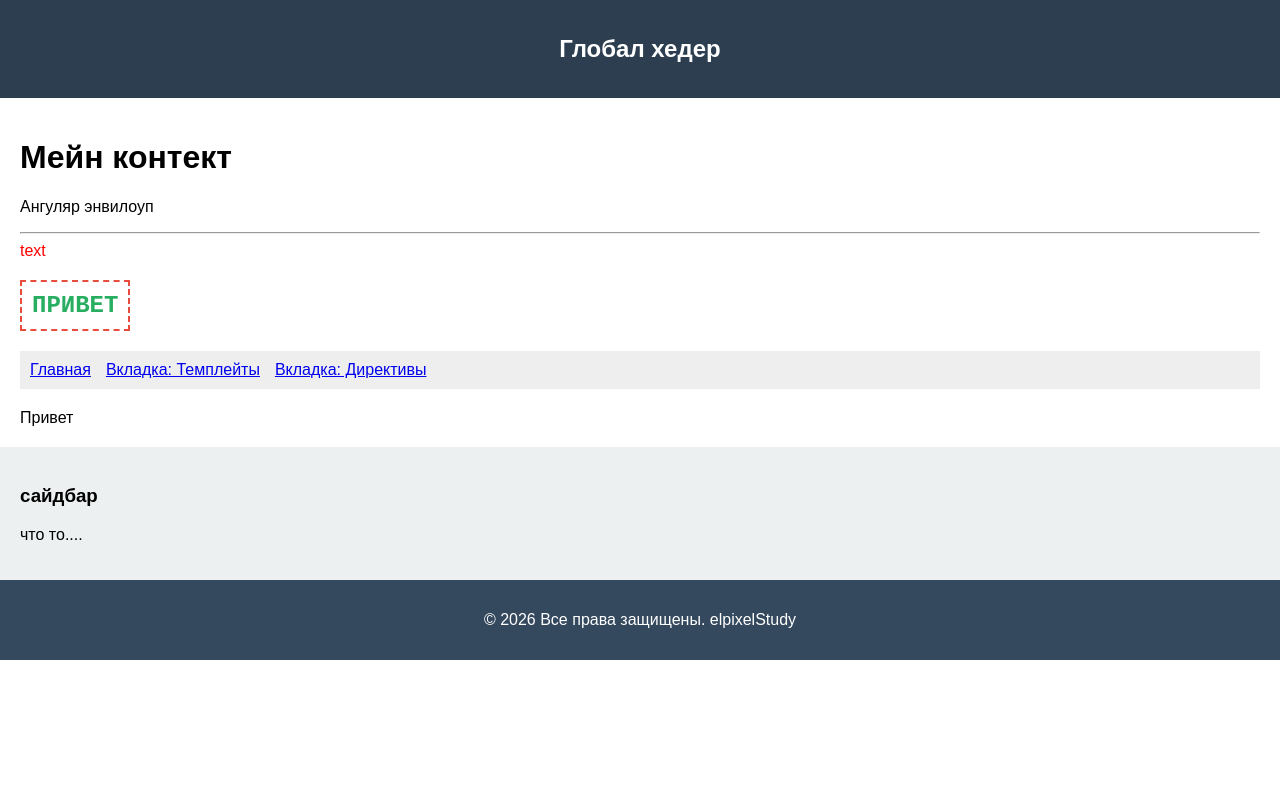
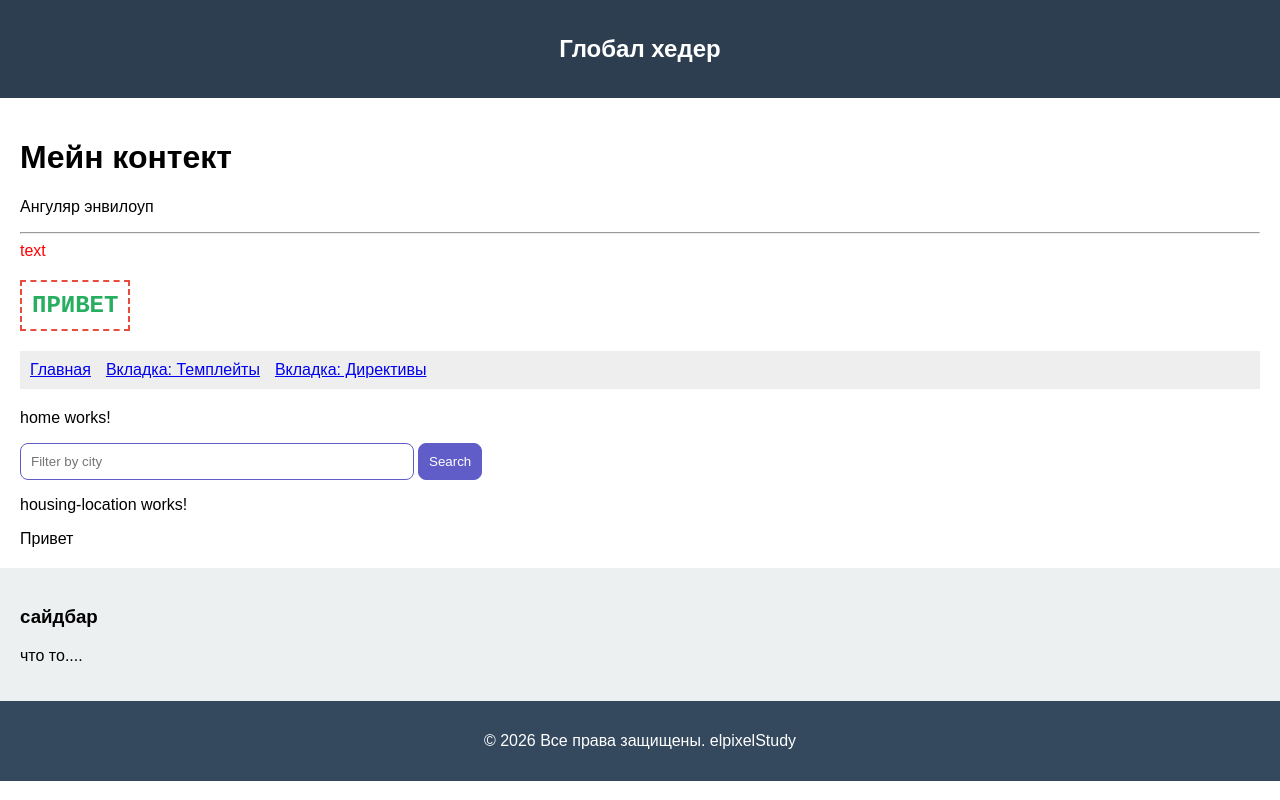
Before and after one commit to Miraman-ux/el-pixel-angular, an Angular app: page / in a window 1280 px wide. Built offline with nearby package versions, Linux system fonts and the light colour scheme.

Commit message:
feat: выполнил 4 этапа

```diff
--- a/src/app/app.html
+++ b/src/app/app.html
@@ -14,4 +14,7 @@
   <a routerLink="/directives">Вкладка: Директивы</a>
 </nav>
 
+<app-home></app-home>
+<app-housing-location></app-housing-location>
+
 <router-outlet></router-outlet>
--- a/src/app/app.ts
+++ b/src/app/app.ts
@@ -1,10 +1,12 @@
 import { asNativeElements, Component, signal } from '@angular/core';
 import { RouterOutlet, RouterLink } from '@angular/router';
 import { FormsModule } from '@angular/forms';
+import { Home } from './home/home';
+import { HousingLocation } from './housing-location/housing-location';
 
 @Component({
     selector: 'app-root',
-    imports: [FormsModule, RouterOutlet, RouterLink],
+    imports: [FormsModule, Home, HousingLocation, RouterOutlet, RouterLink],
     templateUrl: './app.html',
     styleUrls: ['./app.css', './text.css', './border.css'],
 })
--- /dev/null
+++ b/src/app/home/home.css
@@ -0,0 +1,41 @@
+.results{
+  display : grid;
+  column-gap: 14px;
+  row-gap: 14px;
+  grid-template-columns : repeat(auto-fill, minmax(400px, 400px));
+  margin-top: 50px;
+  justify-content: space-around;
+}
+
+input[type="text"]{
+  border: solid 1px var(--primary-color);
+  padding: 10px;
+  border-radius: 8px;
+  margin-right: 4px;
+  display: inline-block;
+  width: 30%;
+
+}
+
+button{
+  padding: 10px;
+  border: solid 1px var(--primary-color);
+  background: var(--primary-color);
+  color: white;
+  border-radius: 8px;
+}
+
+@media (min-width: 500px) and (max-width: 768px) {
+  .results{
+    grid-template-columns : repeat(2, 1fr);
+  }
+  input[type="text"]{
+    width: 70%;
+  }
+}
+
+@media (min-width: 449px) {
+  .results{
+    grid-template-columns : 1fr;
+  }
+}
--- /dev/null
+++ b/src/app/home/home.html
@@ -0,0 +1,8 @@
+<p>home works!</p>
+
+<section>
+  <form>
+    <input type="text" placeholder="Filter by city" />
+    <button class="primary" type="button">Search</button>
+  </form>
+</section>
--- /dev/null
+++ b/src/app/housing-location/housing-location.css
@@ -0,0 +1,34 @@
+.listing {
+  background: var(--accent-color);
+  border-radius: 30px;
+  padding-bottom: 30px;
+}
+
+.listing-heading {
+  color: var(--primary-color);
+  padding: 10px 20px 0 20px;
+}
+
+.listing-photo {
+  height: 250px;
+  width: 100%;
+  object-fit: cover;
+  border-radius: 30px 30px 0 0;
+}
+
+.listing-location {
+  padding: 10px 20px 20px 20px;
+}
+
+
+section.listing a {
+  padding-left: 20px;
+  text-decoration: none;
+  color: var(--primary-color);
+}
+
+
+section.listing a::after {
+  content: '\203A';
+  margin-left: 5px;
+}
--- /dev/null
+++ b/src/app/housing-location/housing-location.html
@@ -0,0 +1 @@
+<p>housing-location works!</p>
--- a/src/styles.css
+++ b/src/styles.css
@@ -43,3 +43,18 @@ html, body {
   padding: 15px;
   text-align: center;
 }
+
+:root {
+  --primary-color: #605DC8;
+  --secondary-color: #8B89E6;
+  --accent-color: #e8e7fa;
+  --shadow-color: #E8E8E8;
+}
+
+button.primary {
+  padding: 10px;
+  border: solid 1px var(--primary-color);
+  background: var(--primary-color);
+  color: white;
+  border-radius: 8px;
+}
```
Also changed, not shown: src/app/home/home.ts (added, +9 -0 lines), src/app/housing-location/housing-location.ts (added, +9 -0 lines), 2 other files (tests, documents, lock files or other folders).
